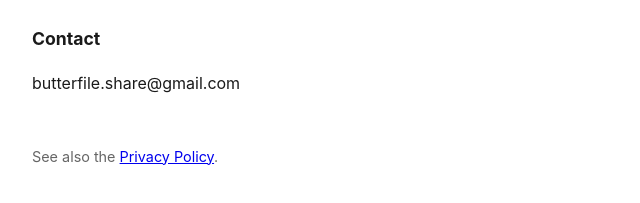
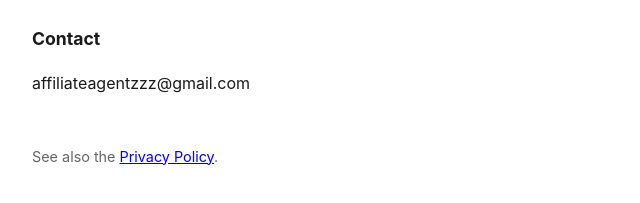
Before and after one commit to TakdanaiGH/jaechum-review, a plain HTML site: page terms.html in a window 1280 px wide. Shown: the part 1284-1487 px from the top of the page, 272-912 px from the left. Drawn offline with Linux system fonts and the light colour scheme.

Commit message:
Use project contact email on both pages

```diff
--- a/terms.html
+++ b/terms.html
@@ -51,7 +51,7 @@ Security and permissions, Manage app permissions.</p>
 <p>Updated terms will be published at this address with a new date at the top.</p>
 
 <h2>Contact</h2>
-<p>butterfile.share@gmail.com</p>
+<p>affiliateagentzzz@gmail.com</p>
 
 <footer>See also the <a href="privacy.html">Privacy Policy</a>.</footer>
 </body>
```
Also changed, not shown: privacy.html (+1 -1 lines).
